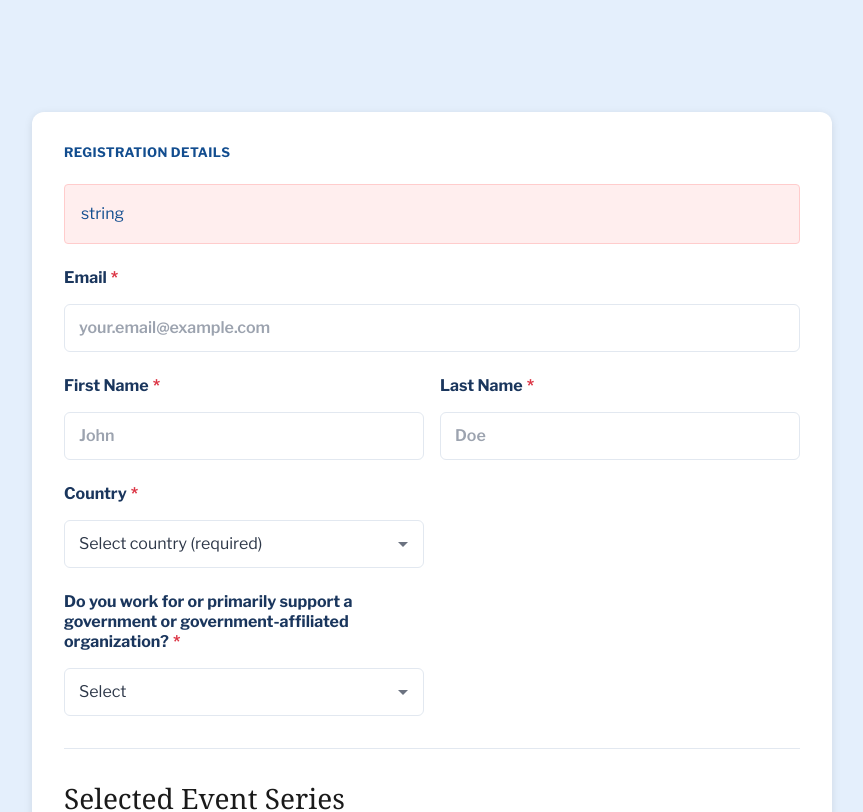
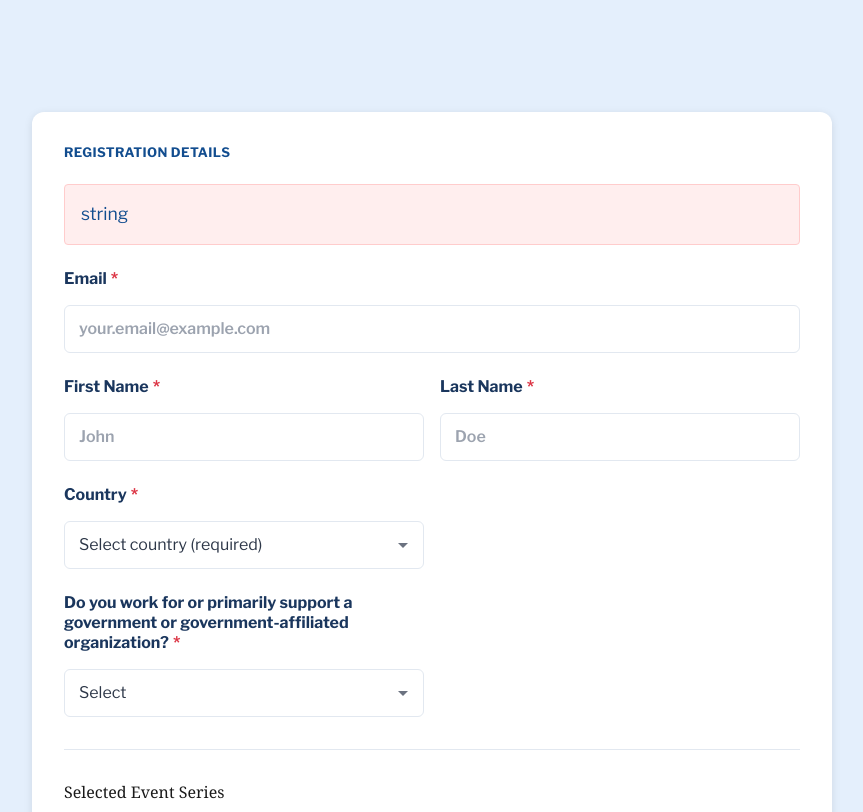
Before and after one commit to khanbilal-devop/Burnes-submission, a React (Vite) app: page / in a window 1280 px wide. Shown: the top 812 px of the page, without its empty margins (208-1071 px from the left). Built offline with nearby package versions, Linux system fonts and the light colour scheme; a web font is replaced by a local one.

Commit message:
Error message css added

```diff
--- a/src/App.css
+++ b/src/App.css
@@ -179,6 +179,8 @@
 .alert {
   padding: var(--space-4);
   border-radius: var(--radius-xs);
+  font-size: var(--text-lg);
+  line-height: var(--leading-relaxed);
 }
 
 .alert-error {
--- a/src/styles/tokens.css
+++ b/src/styles/tokens.css
@@ -39,6 +39,7 @@
   --text-sm: 0.875rem; /* 14px */
   --text-base: 1rem; /* 16px */
 
+  --text-lg: 1.1rem; /* 17.6px
   --text-2xl: 1.75rem; /* 28px */
 
   --weight-regular: 400;
```
